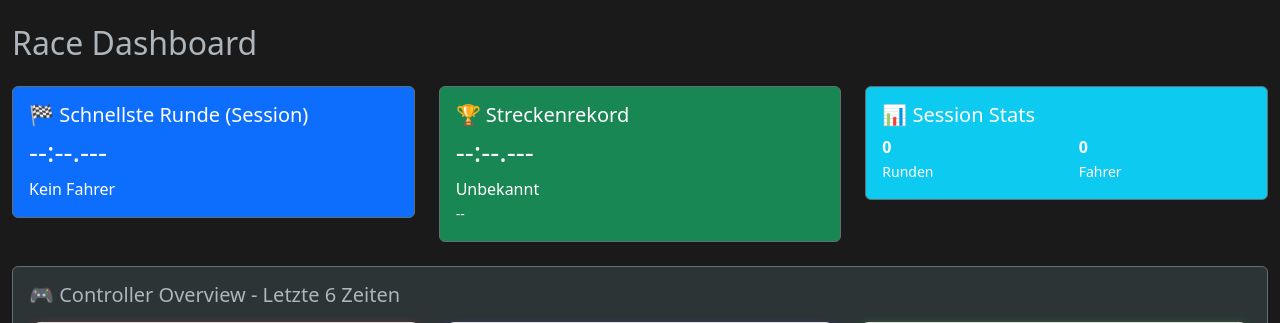
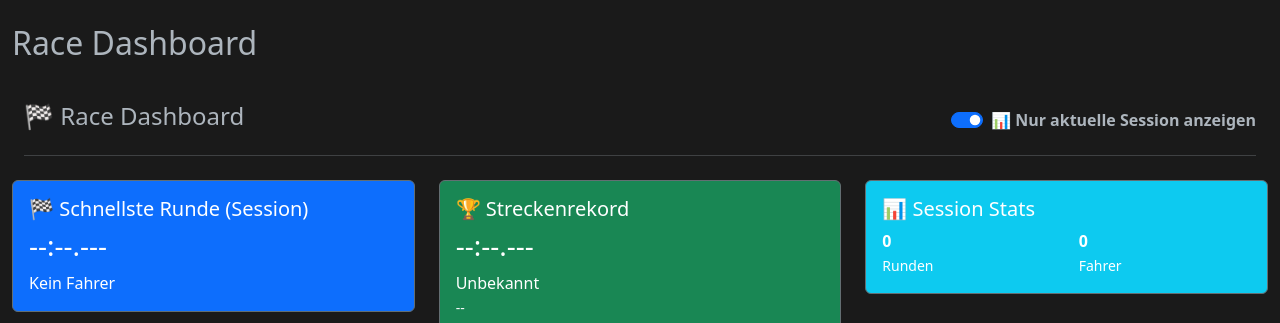
Before and after one commit to Lockeee86/SmartRace-LiveDashboard, a Flask app: page / in a window 1280 px wide. Shown: the part 56-379 px from the top of the page. Run offline with Flask 3, Linux system fonts and the light colour scheme; data that the repository does not hold is empty.

Commit message:
Update dashboard.html

```diff
--- a/templates/dashboard.html
+++ b/templates/dashboard.html
@@ -7,6 +7,19 @@
     <div class="col-12">
         <h2 class="mb-4">Race Dashboard</h2>
     </div>
+</div>
+
+<div class="container-fluid mt-3 mb-4">
+    <div class="d-flex justify-content-between align-items-center">
+        <h4>🏁 Race Dashboard</h4>
+        <div class="form-check form-switch">
+            <input class="form-check-input" type="checkbox" id="sessionToggle" checked>
+            <label class="form-check-label fw-bold" for="sessionToggle">
+                📊 Nur aktuelle Session anzeigen
+            </label>
+        </div>
+    </div>
+    <hr>
 </div>
 
 <!-- Session Info Row -->
```
